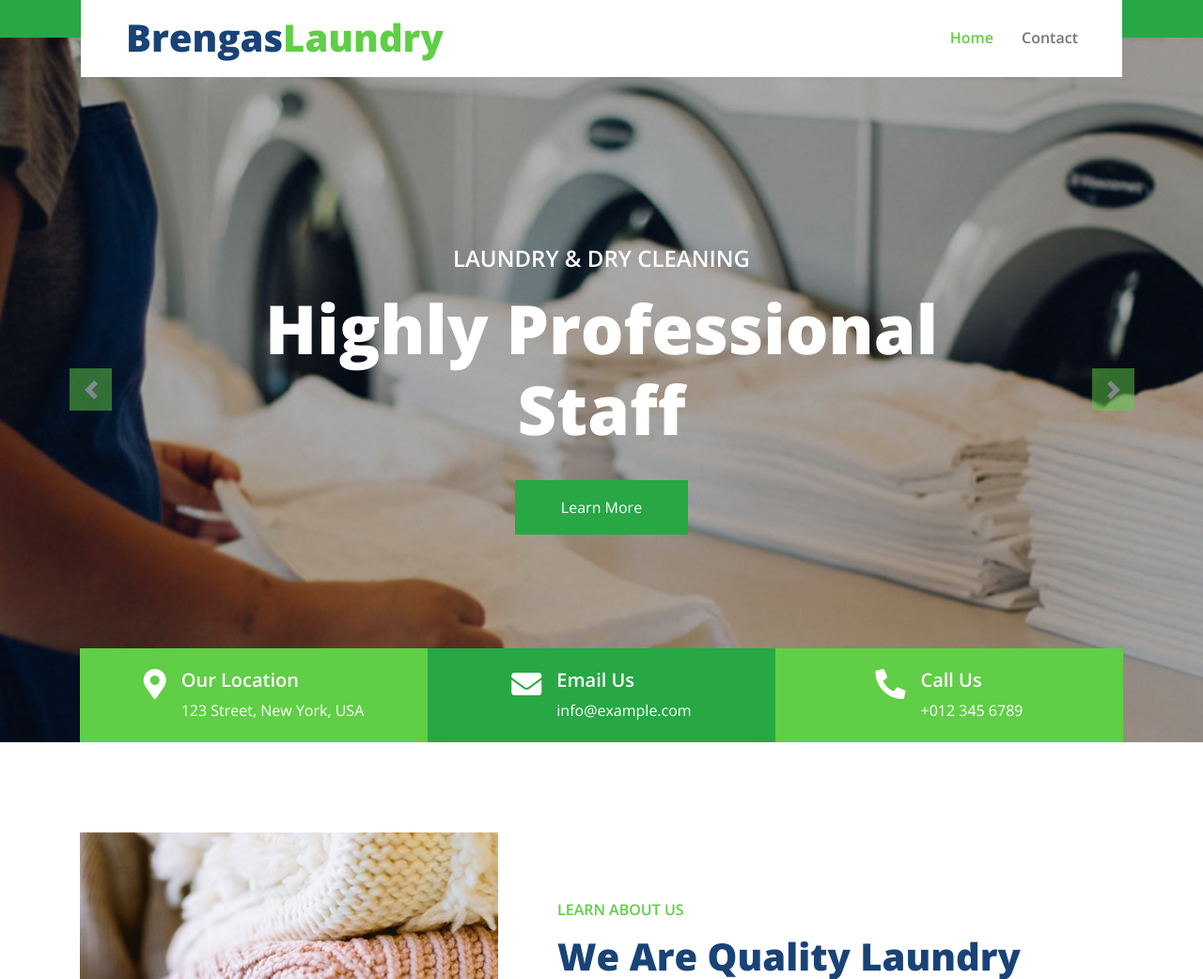
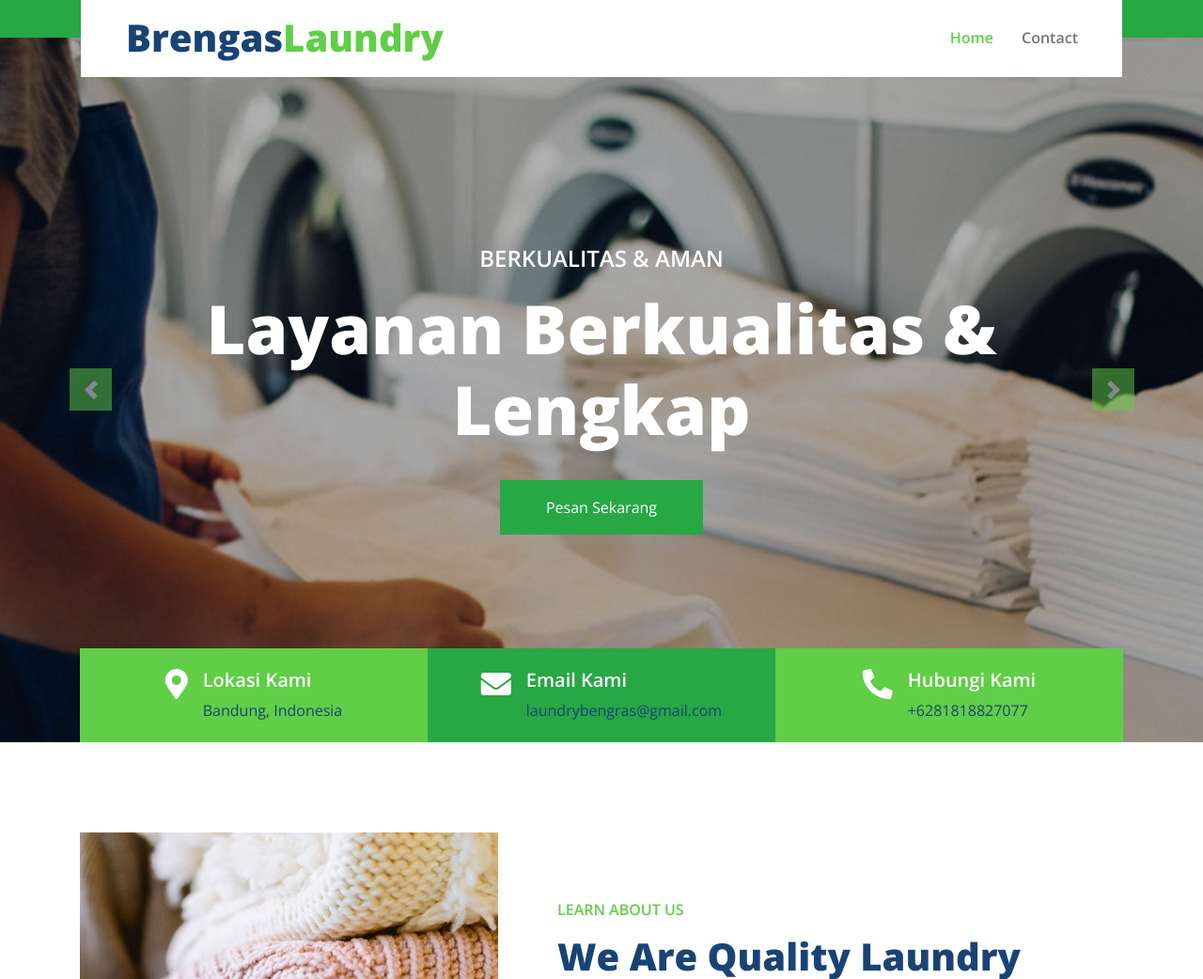
Before and after one commit to bengraslaundry/bengraslaundry.github.io, a plain HTML site: page index.html in a window 1280 px wide. Shown: the part 58-1100 px from the top of the page at 94% size. Drawn offline with nearby package versions, Linux system fonts and the light colour scheme.

Commit message:
update index

```diff
--- a/index.html
+++ b/index.html
@@ -87,9 +87,9 @@
                     <img class="w-100" src="img/carousel-1.jpg" alt="Image">
                     <div class="carousel-caption d-flex flex-column align-items-center justify-content-center">
                         <div class="p-3" style="max-width: 900px;">
-                            <h4 class="text-white text-uppercase mb-md-3">Laundry & Dry Cleaning</h4>
-                            <h1 class="display-3 text-white mb-md-4">Best For Laundry Services</h1>
-                            <a href="" class="btn btn-success py-md-3 px-md-5 mt-2">Learn More</a>
+                            <h4 class="text-white text-uppercase mb-md-3">Online Delivery</h4>
+                            <h1 class="display-3 text-white mb-md-4">Menerima Pesan Antar Untuk Anda</h1>
+                            <a href="" class="btn btn-success py-md-3 px-md-5 mt-2">Pesan Sekarang</a>
                         </div>
                     </div>
                 </div>
@@ -97,9 +97,9 @@
                     <img class="w-100" src="img/carousel-2.jpg" alt="Image">
                     <div class="carousel-caption d-flex flex-column align-items-center justify-content-center">
                         <div class="p-3" style="max-width: 900px;">
-                            <h4 class="text-white text-uppercase mb-md-3">Laundry & Dry Cleaning</h4>
-                            <h1 class="display-3 text-white mb-md-4">Highly Professional Staff</h1>
-                            <a href="" class="btn btn-success py-md-3 px-md-5 mt-2">Learn More</a>
+                            <h4 class="text-white text-uppercase mb-md-3">Berkualitas & Aman</h4>
+                            <h1 class="display-3 text-white mb-md-4">Layanan Berkualitas & Lengkap</h1>
+                            <a href="" class="btn btn-success py-md-3 px-md-5 mt-2">Pesan Sekarang</a>
                         </div>
                     </div>
                 </div>
@@ -127,8 +127,8 @@
                     <div class="d-inline-flex">
                         <i class="fa fa-2x fa-map-marker-alt text-white m-0 mr-3"></i>
                         <div class="d-flex flex-column">
-                            <h5 class="text-white font-weight-medium">Our Location</h5>
-                            <p class="m-0 text-white">123 Street, New York, USA</p>
+                            <h5 class="text-white font-weight-medium">Lokasi Kami</h5>
+                            <p class="m-0 text-white"><a href="">Bandung, Indonesia</a></p>
                         </div>
                     </div>
                 </div>
@@ -136,8 +136,8 @@
                     <div class="d-inline-flex text-left">
                         <i class="fa fa-2x fa-envelope text-white m-0 mr-3"></i>
                         <div class="d-flex flex-column">
-                            <h5 class="text-white font-weight-medium">Email Us</h5>
-                            <p class="m-0 text-white">info@example.com</p>
+                            <h5 class="text-white font-weight-medium">Email Kami</h5>
+                            <p class="m-0 text-white"><a href="">laundrybengras@gmail.com</a></p>
                         </div>
                     </div>
                 </div>
@@ -145,8 +145,8 @@
                     <div class="d-inline-flex text-left">
                         <i class="fa fa-2x fa-phone-alt text-white m-0 mr-3"></i>
                         <div class="d-flex flex-column">
-                            <h5 class="text-white font-weight-medium">Call Us</h5>
-                            <p class="m-0 text-white">+012 345 6789</p>
+                            <h5 class="text-white font-weight-medium">Hubungi Kami</h5>
+                            <p class="m-0 text-white"><a href="">+6281818827077</a></p>
                         </div>
                     </div>
                 </div>
```
